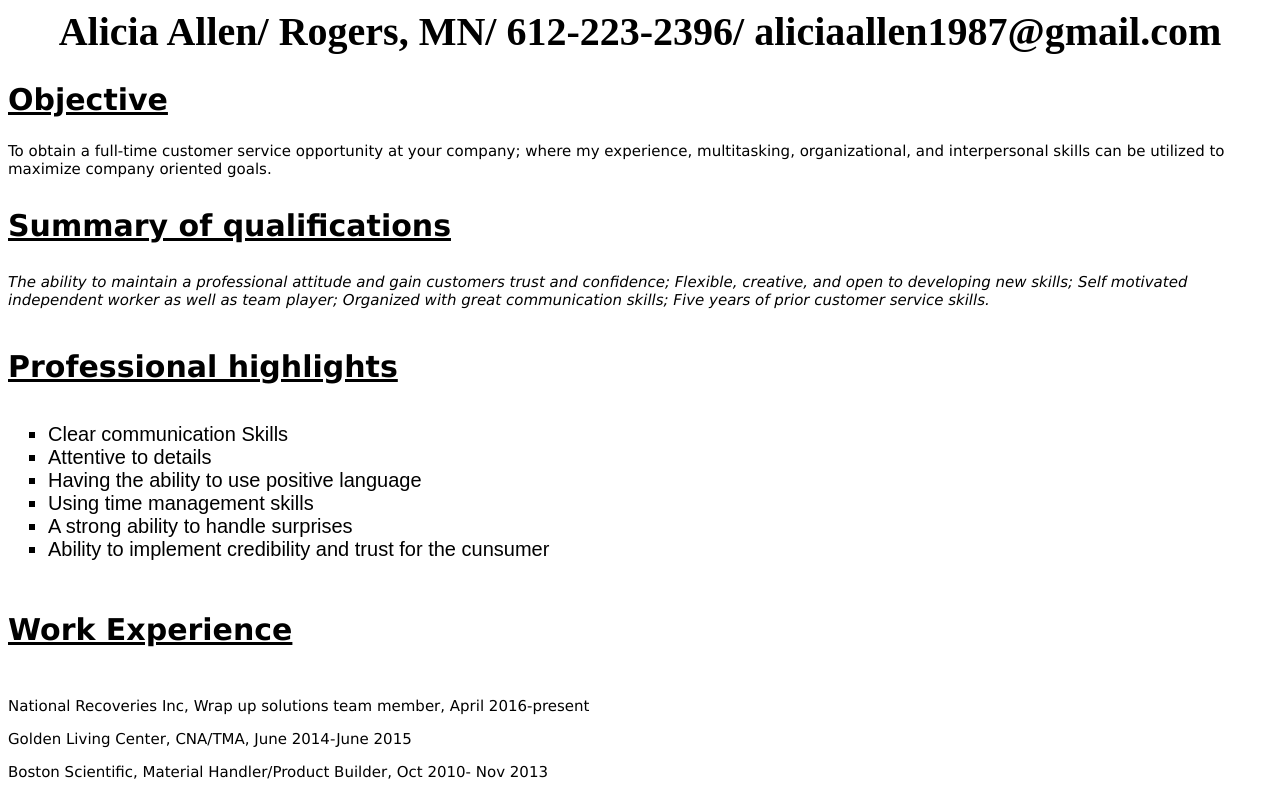
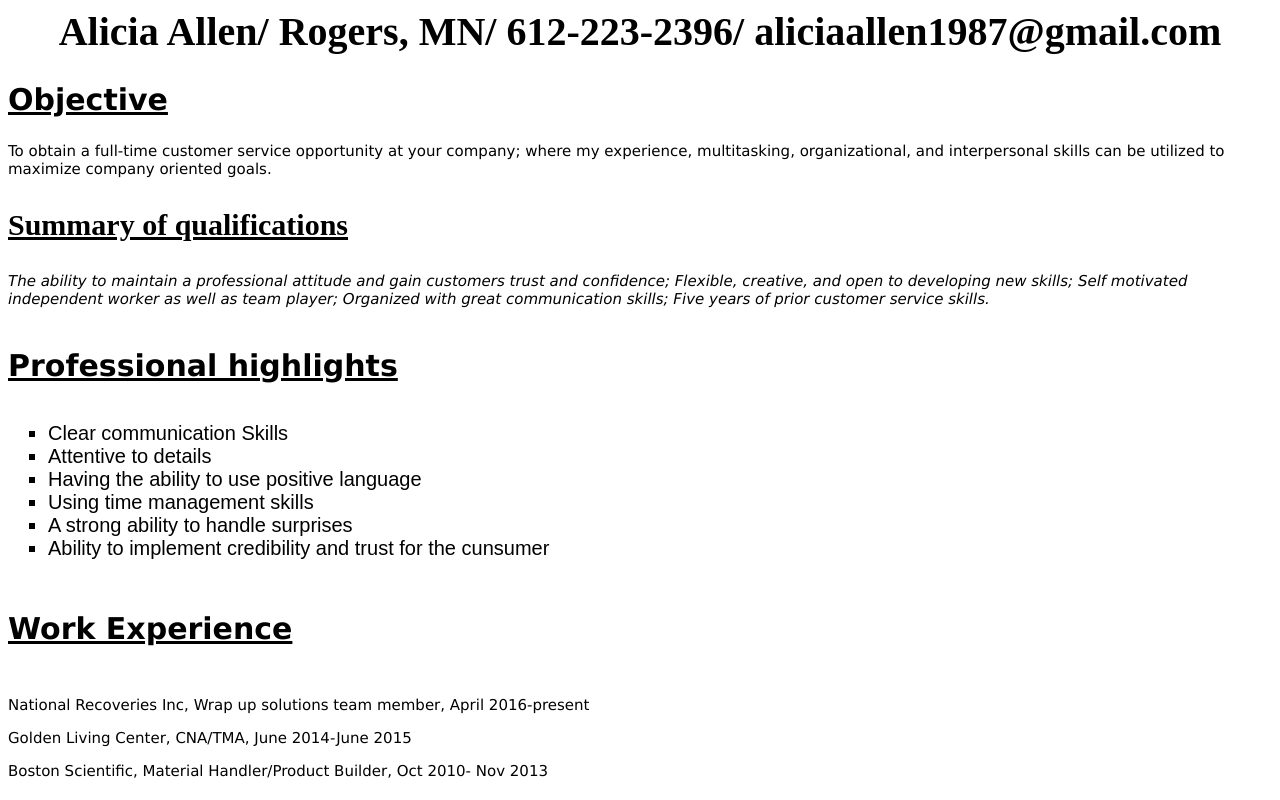
Before and after one commit to alieallen2012/alieallen2012.github.io, a plain HTML site: page index.html in a window 1280 px wide. Drawn offline with Linux system fonts and the light colour scheme.

Commit message:
Update style.css

```diff
--- a/style.css
+++ b/style.css
@@ -3,7 +3,11 @@ h1{
   font-style: bold;
   text-align: center;
 }
-h2,h3,h4,h5{
+h3{
+  font-size: 30px;
+  font-family: fantsy;
+}
+h2,h4,h5{
   font-size: 30px;
   font-family: verdana;
  }
```
